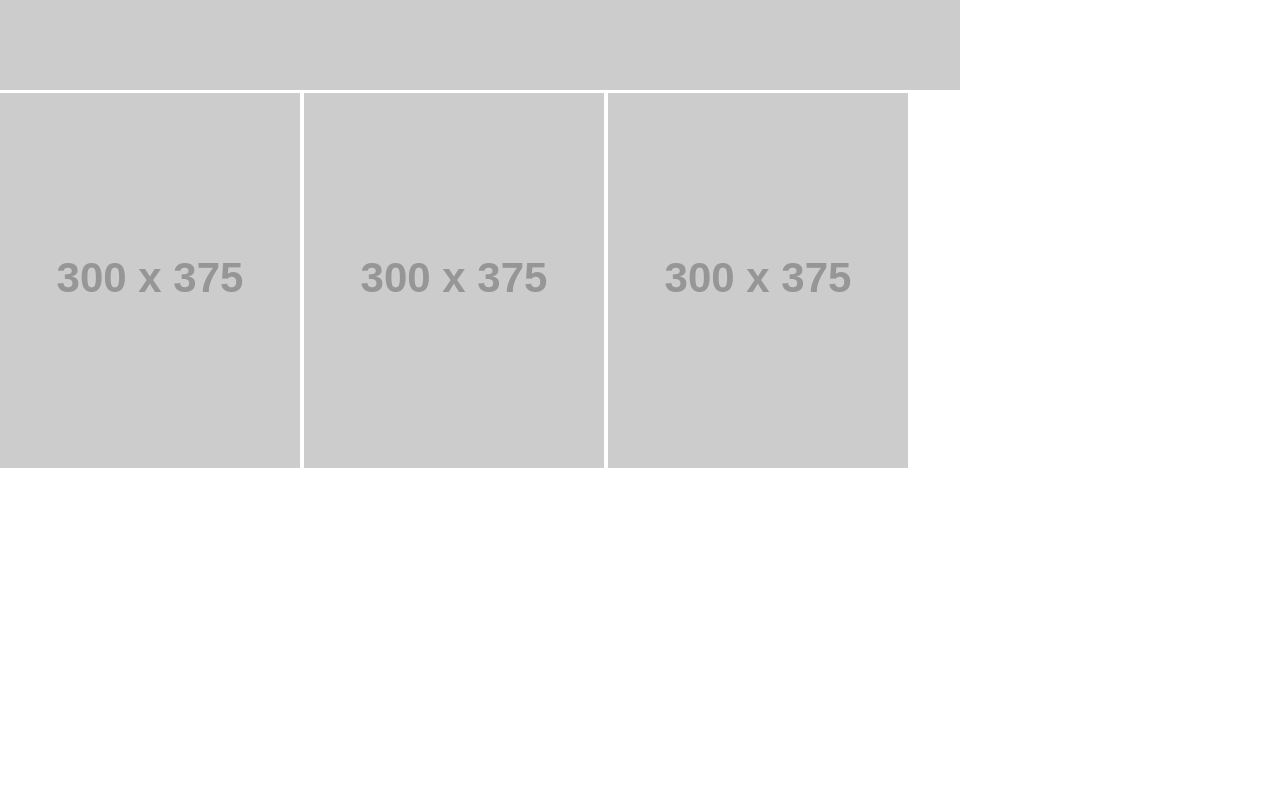
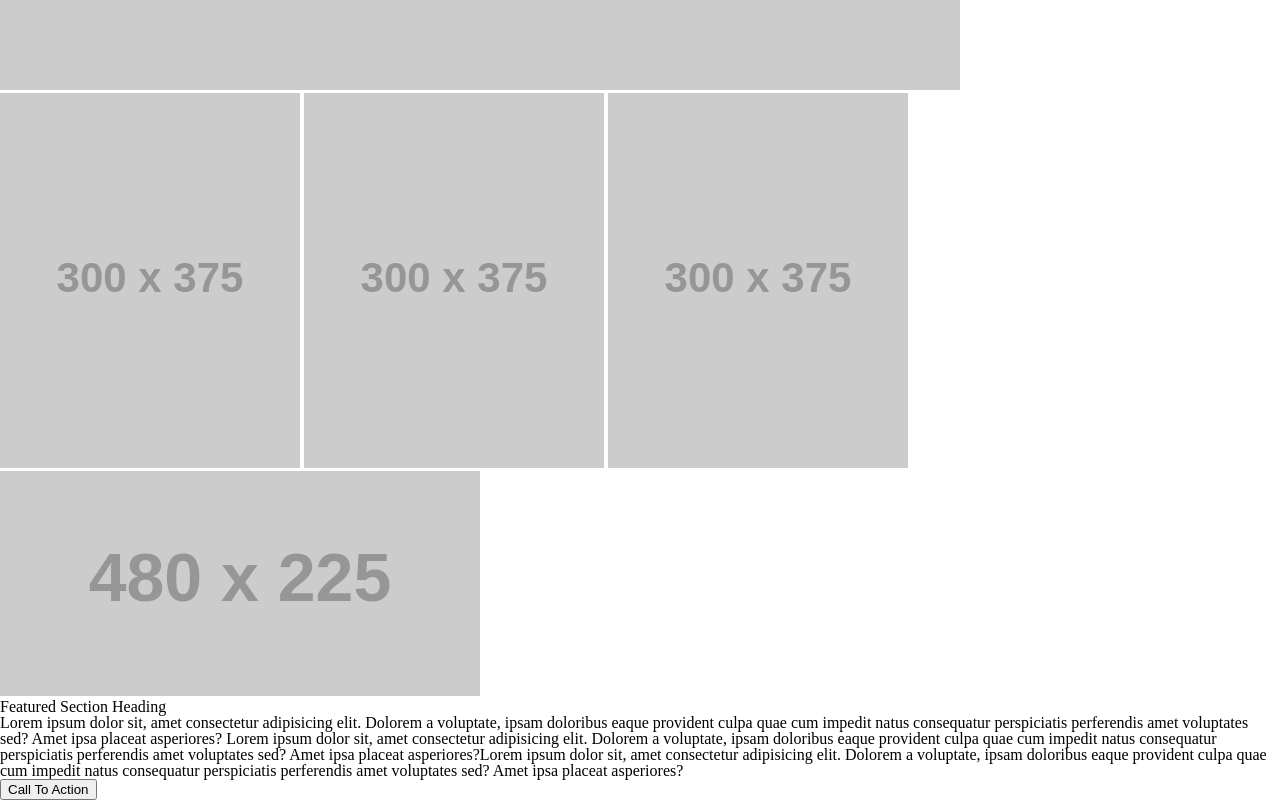
Before and after one commit to WondwosenTsige/wireframe-exercise, a plain HTML site: page index.html in a window 1280 px wide. Shown: the part 497-1297 px from the top of the page. Before the commit the page ends 968 px from the top, so only its background shows below. Drawn offline with Linux system fonts and the light colour scheme; placeholder pictures from the web are drawn by us.

Commit message:
when applied this commit will inish the HTML structure of the wireframe lab

```diff
--- a/index.html
+++ b/index.html
@@ -26,9 +26,18 @@
             <img src="https://placehold.it/300x375/ddd"/>
             <img src="https://placehold.it/300x375/ddd"/>
         </div>
-        <section>
-
+        <div id="featured banner">
+        <img src="https://placehold.it/480x225/ddd"/>
+        </div>
+        <section id="content">
+            <h6>Featured Section Heading</h6>
+            <p>
+                Lorem ipsum dolor sit, amet consectetur adipisicing elit. Dolorem a voluptate, ipsam doloribus eaque provident culpa quae cum impedit natus consequatur perspiciatis perferendis amet voluptates sed? Amet ipsa placeat asperiores? Lorem ipsum dolor sit, amet consectetur adipisicing elit. Dolorem a voluptate, ipsam doloribus eaque provident culpa quae cum impedit natus consequatur perspiciatis perferendis amet voluptates sed? Amet ipsa placeat asperiores?Lorem ipsum dolor sit, amet consectetur adipisicing elit. Dolorem a voluptate, ipsam doloribus eaque provident culpa quae cum impedit natus consequatur perspiciatis perferendis amet voluptates sed? Amet ipsa placeat asperiores?
+            </p>
         </section>
+        <div id="button">
+            <button>Call To Action</button>
+        </div>
     </header>
 </body>
 </html>
```
